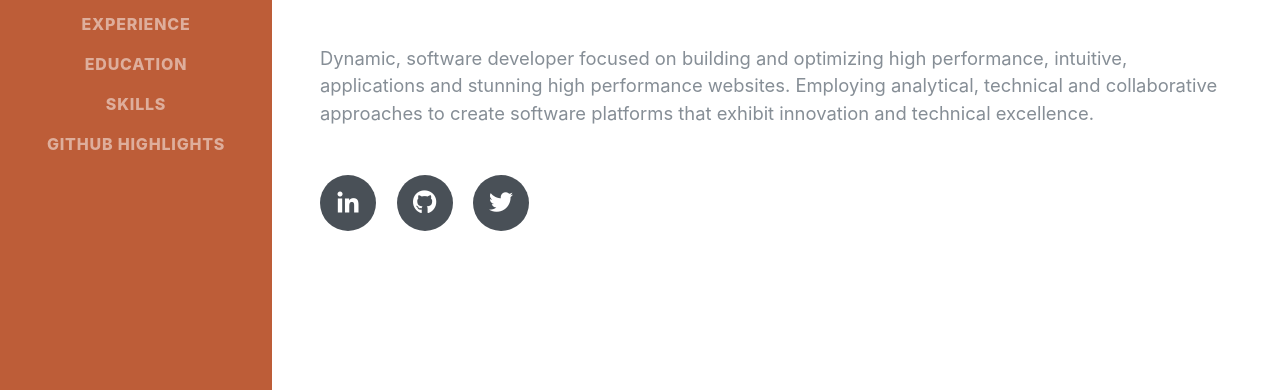
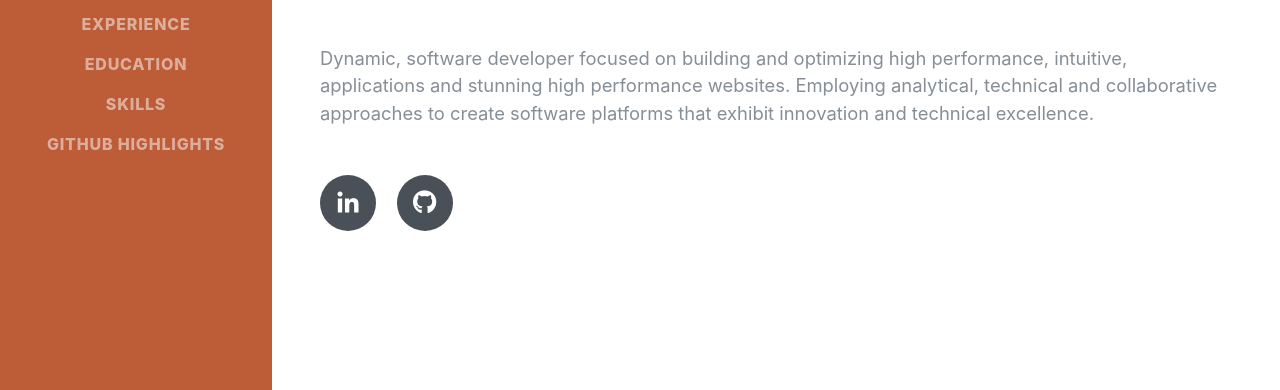
Before and after one commit to cr-gonzalez/new-portfolio, a website: page public/index.html in a window 1280 px wide. Shown: the part 410-800 px from the top of the page. Drawn offline with Linux system fonts and the light colour scheme; a web font is replaced by a local one.

Commit message:
removed twitter icon

```diff
--- a/public/index.html
+++ b/public/index.html
@@ -83,9 +83,6 @@
             </a>
             <a href="https://www.github.com/cr-gonzalez">
               <i class="fab fa-github"></i>
-            </a>
-            <a href="#">
-              <i class="fab fa-twitter"></i>
             </a>
 
           </div>
```
